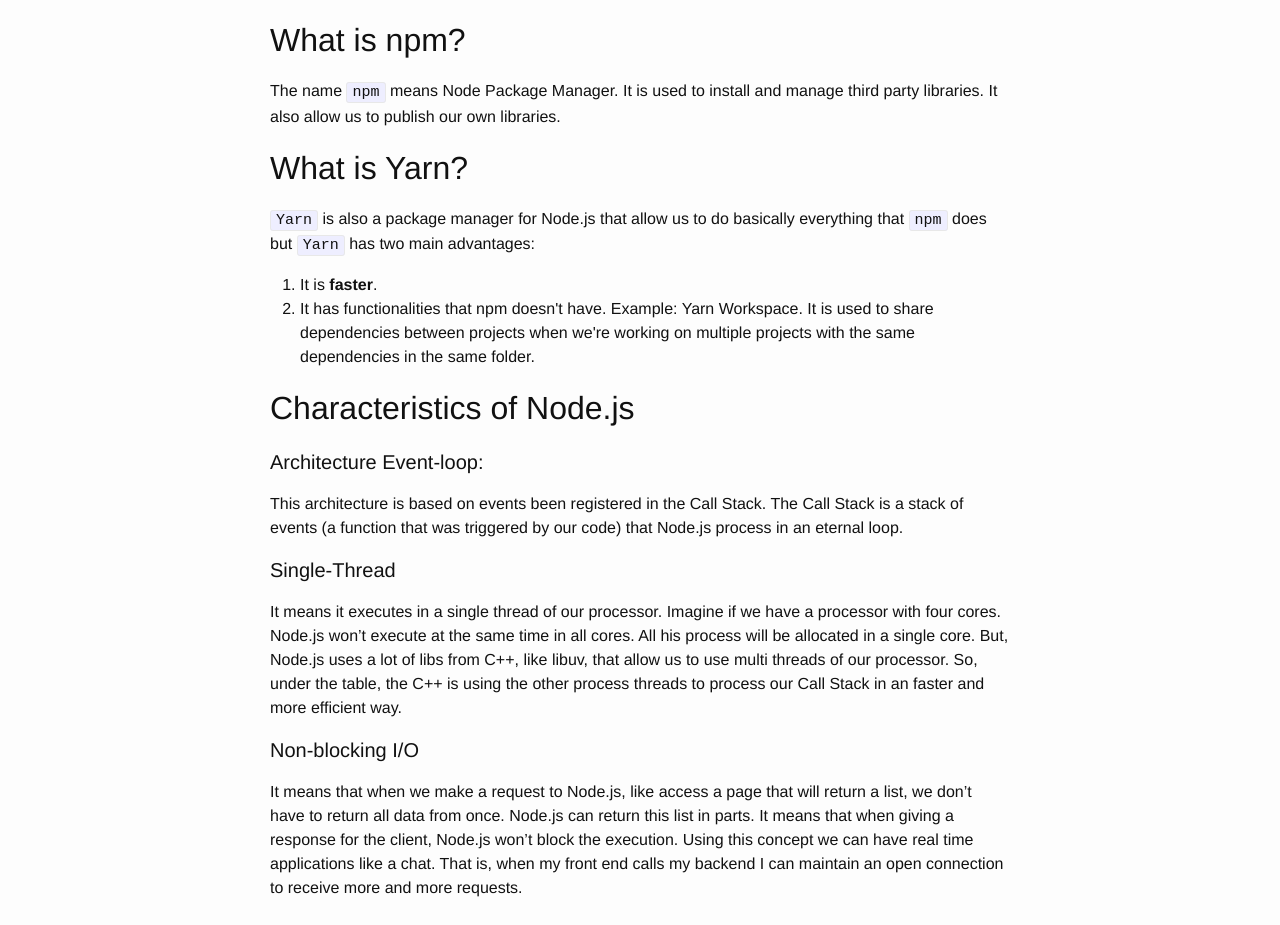
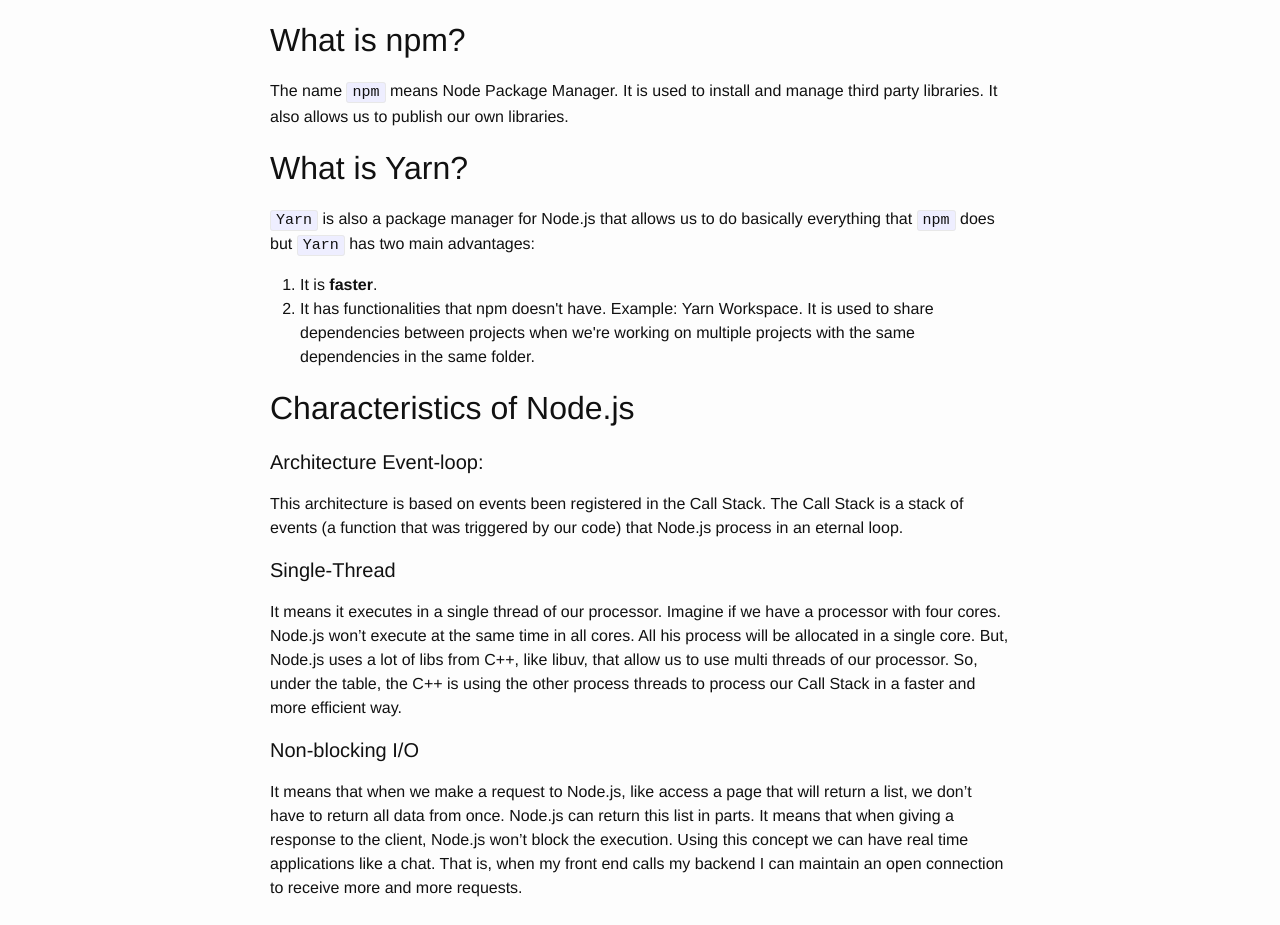
Before and after one commit to matheus-beck/blog, a Jekyll site: the page built from _posts/2019-08-20-introduction-to-node-js.md, in a window 1280 px wide. Shown: the part 777-1702 px from the top of the page. Built offline with Jekyll 4.4.1, drawn with Linux system fonts in a browser that asks for light colours.

Commit message:
Update 2019-08-20-introduction-to-node-js.md

```diff
--- a/_posts/2019-08-20-introduction-to-node-js.md
+++ b/_posts/2019-08-20-introduction-to-node-js.md
@@ -13,11 +13,11 @@
 
 ## What is npm?
 
-The name `npm` means Node Package Manager. It is used to install and manage third party libraries. It also allow us to publish our own libraries.
+The name `npm` means Node Package Manager. It is used to install and manage third party libraries. It also allows us to publish our own libraries.
 
 ## What is Yarn?
 
-`Yarn` is also a package manager for Node.js that allow us to do basically everything that `npm` does but `Yarn` has two main advantages:
+`Yarn` is also a package manager for Node.js that allows us to do basically everything that `npm` does but `Yarn` has two main advantages:
 <ol>
   <li> It is <strong>faster</strong>. </li>
   <li> It has functionalities that npm doesn't have. Example: Yarn Workspace. It is used to share dependencies between projects when we're working on multiple projects with the same dependencies in the same folder. </li>
@@ -31,11 +31,11 @@
 
 #### Single-Thread
 
-It means it executes in a single thread of our processor. Imagine if we have a processor with four cores. Node.js won't execute at the same time in all cores. All his process will be allocated in a single core. But, Node.js uses a lot of libs from C++, like libuv, that allow us to use multi threads of our processor. So, under the table, the C++ is using the other process threads to process our Call Stack in an faster and more efficient way.
+It means it executes in a single thread of our processor. Imagine if we have a processor with four cores. Node.js won't execute at the same time in all cores. All his process will be allocated in a single core. But, Node.js uses a lot of libs from C++, like libuv, that allow us to use multi threads of our processor. So, under the table, the C++ is using the other process threads to process our Call Stack in a faster and more efficient way.
 
 #### Non-blocking I/O
 
-It means that when we make a request to Node.js, like access a page that will return a list, we don't have to return all data from once. Node.js can return this list in parts. It means that when giving a response for the client, Node.js won't block the execution. Using this concept we can have real time applications like a chat. That is, when my front end calls my backend I can maintain an open connection to receive more and more requests.
+It means that when we make a request to Node.js, like access a page that will return a list, we don't have to return all data from once. Node.js can return this list in parts. It means that when giving a response to the client, Node.js won't block the execution. Using this concept we can have real time applications like a chat. That is, when my front end calls my backend I can maintain an open connection to receive more and more requests.
 
 ## ExpressJS
 
```
